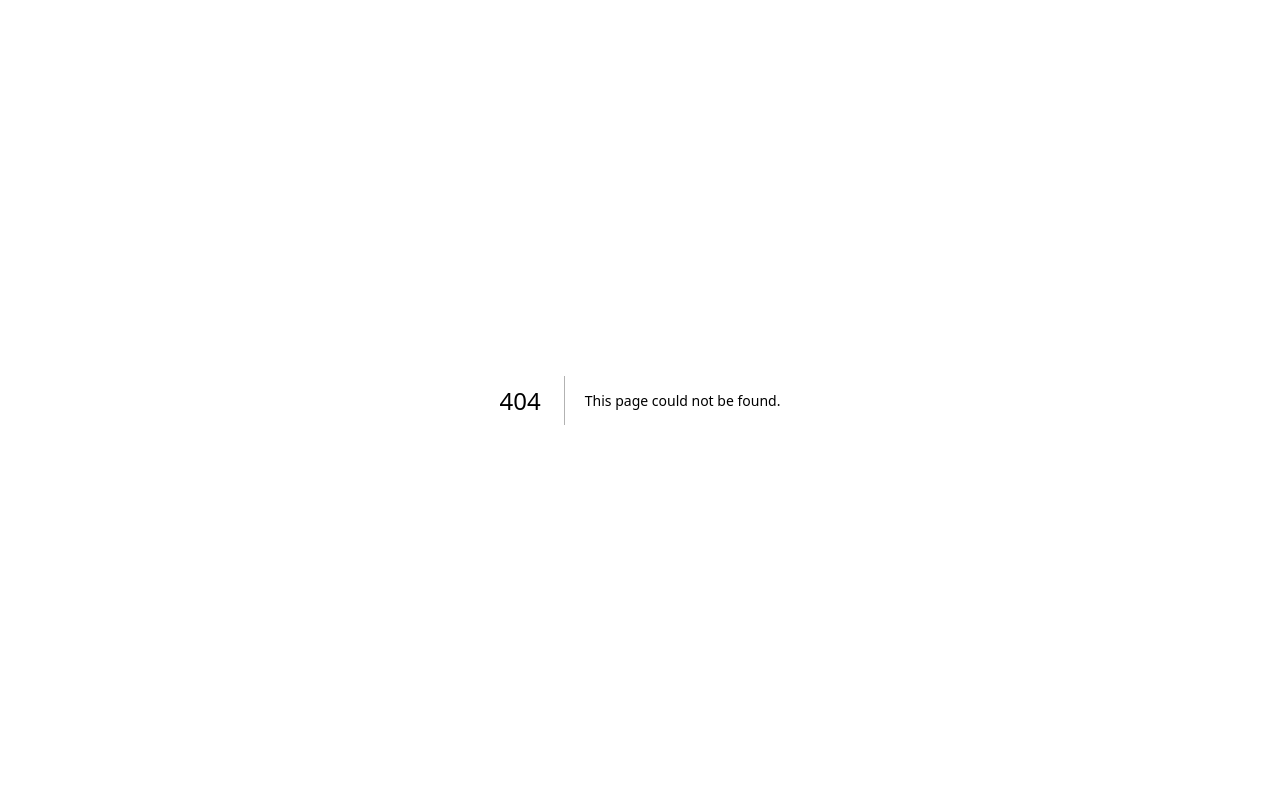
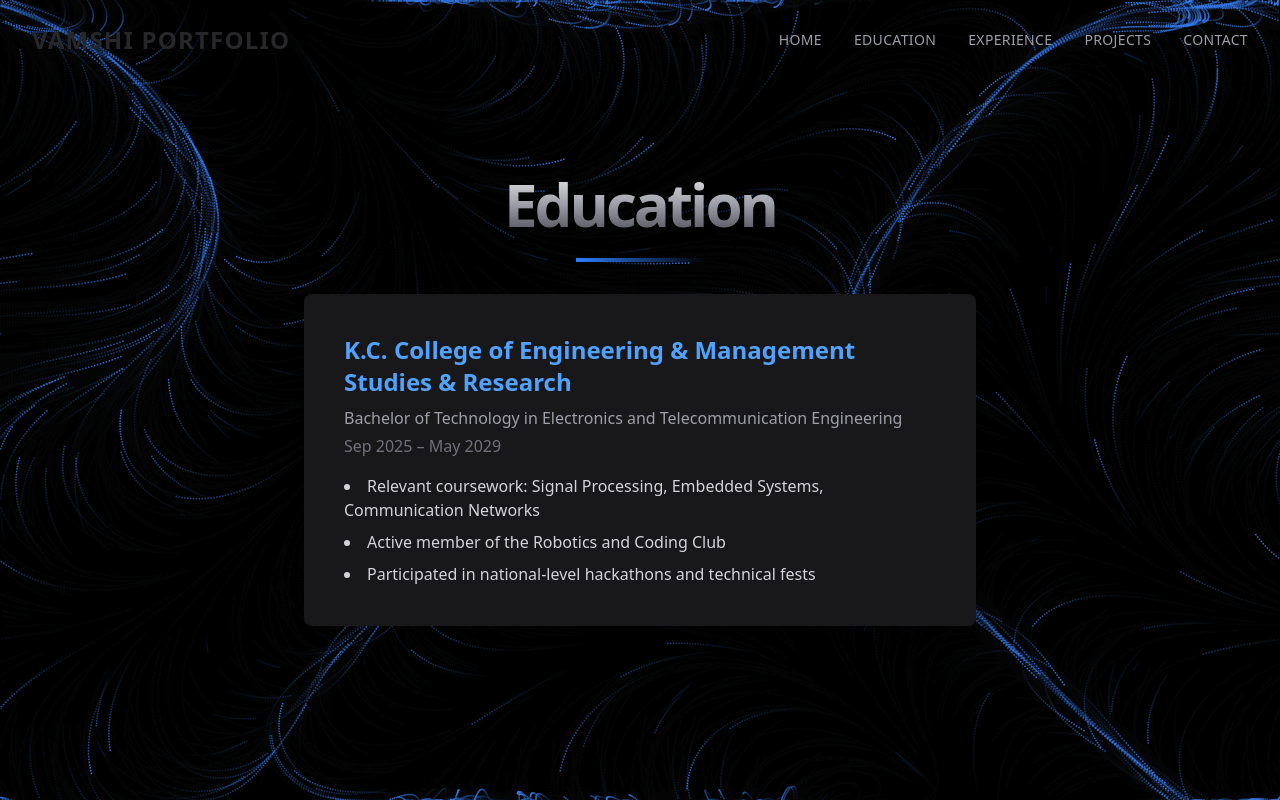
Before and after one commit to VamshiBilla07/vamshi.me, a Next.js app: page /education in a window 1280 px wide. Before the commit this address had no page. Built offline with nearby package versions, Linux system fonts and the light colour scheme.

Commit message:
Add education page with consistent theme and update navigation link

```diff
--- /dev/null
+++ b/app/education/page.tsx
@@ -0,0 +1,88 @@
+"use client";
+
+import React from "react";
+import NeuralBackground from "@/components/ui/flow-field-background";
+import Navigation from "@/components/navigation";
+import { motion } from "framer-motion";
+
+const EventCard = ({ title, tags, status, children, isGlitch = false, variant = "cyber" }) => (
+  <motion.div
+    initial={{ opacity: 0, y: 20 }}
+    whileInView={{ opacity: 1, y: 0 }}
+    transition={{ duration: 0.5 }}
+    className={`relative w-full max-w-4xl mx-auto p-8 mb-12 overflow-hidden ${
+      variant === "cyber"
+        ? "bg-black/80 border border-blue-500/30 shadow-[0_0_30px_rgba(59,130,246,0.1)]"
+        : "bg-zinc-900/90 border border-zinc-700/50"
+    }`}
+  >
+    <div className="flex flex-col md:flex-row justify-between items-start md:items-end gap-6 relative z-10">
+      <div>
+        <div className="flex flex-wrap gap-2 mb-4">
+          {tags.map((tag) => (
+            <span
+              key={tag}
+              className={`px-2 py-1 text-xs font-mono uppercase tracking-widest border ${
+                variant === "cyber"
+                  ? "border-blue-500/30 text-blue-400 bg-blue-500/5"
+                  : "border-zinc-500/30 text-zinc-400 bg-zinc-500/5"
+              }`}
+            >
+              {tag}
+            </span>
+          ))}
+        </div>
+        <h2 className={`text-4xl md:text-6xl font-display font-bold uppercase leading-tight mb-2 ${variant === "cyber" ? "text-white" : "text-zinc-200"}`}>
+          {isGlitch ? <span className="relative inline-block group"><span className="relative z-10">{title}</span><span className="absolute top-0 left-0 -z-10 w-full h-full text-blue-500 opacity-70 animate-pulse group-hover:translate-x-[2px] overflow-hidden">{title}</span><span className="absolute top-0 left-0 -z-10 w-full h-full text-red-500 opacity-70 animate-pulse delay-75 group-hover:-translate-x-[2px] overflow-hidden">{title}</span></span> : title}
+        </h2>
+        {children && <div className="mt-4 text-zinc-400 max-w-xl">{children}</div>}
+      </div>
+      <div className="flex flex-col items-end">
+        <span className={`text-sm font-mono tracking-widest uppercase mb-1 ${variant === "cyber" ? "text-blue-500" : "text-zinc-500"}`}>Status</span>
+        <span className={`text-lg font-bold border-l-4 pl-3 ${variant === "cyber" ? "border-blue-500 text-white" : "border-zinc-600 text-zinc-400"}`}>{status}</span>
+      </div>
+    </div>
+  </motion.div>
+);
+
+export default function Education() {
+  return (
+    <main className="relative min-h-screen bg-black overflow-hidden">
+      {/* Neural Background */}
+      <NeuralBackground
+        color="#3b82f6"
+        particleCount={800}
+        trailOpacity={0.12}
+        speed={0.8}
+      />
+
+      {/* Navigation */}
+      <div className="z-10 w-full">
+        <Navigation />
+      </div>
+
+      {/* Education Section */}
+      <section className="w-full max-w-2xl mx-auto flex flex-col items-center justify-center min-h-screen z-10 relative">
+        <motion.h1
+          className="font-display text-4xl md:text-6xl font-black tracking-tighter text-transparent bg-clip-text bg-linear-to-b from-zinc-200 via-zinc-400 to-zinc-600 mb-6 text-center"
+          initial={{ opacity: 0, y: 30 }}
+          animate={{ opacity: 1, y: 0 }}
+          transition={{ duration: 0.8 }}
+        >
+          Education
+        </motion.h1>
+        <div className="w-32 h-1 bg-linear-to-r from-blue-500 to-transparent mb-8" />
+        <div className="w-full bg-zinc-900 rounded-lg p-10 shadow-lg">
+          <h2 className="text-2xl font-bold text-blue-400 mb-2">K.C. College of Engineering & Management Studies & Research</h2>
+          <p className="text-zinc-400 mb-1">Bachelor of Technology in Electronics and Telecommunication Engineering</p>
+          <p className="text-zinc-500 mb-4">Sep 2025 – May 2029</p>
+          <ul className="list-disc list-inside space-y-2 text-zinc-300">
+            <li>Relevant coursework: Signal Processing, Embedded Systems, Communication Networks</li>
+            <li>Active member of the Robotics and Coding Club</li>
+            <li>Participated in national-level hackathons and technical fests</li>
+          </ul>
+        </div>
+      </section>
+    </main>
+  );
+}
--- a/components/navigation.tsx
+++ b/components/navigation.tsx
@@ -49,7 +49,7 @@
               HOME
             </motion.div>
           </Link>
-          <Link href="/events">
+          <Link href="/education">
             <motion.div
               className={cn(
                 "text-sm font-medium tracking-wide transition-colors",
```
